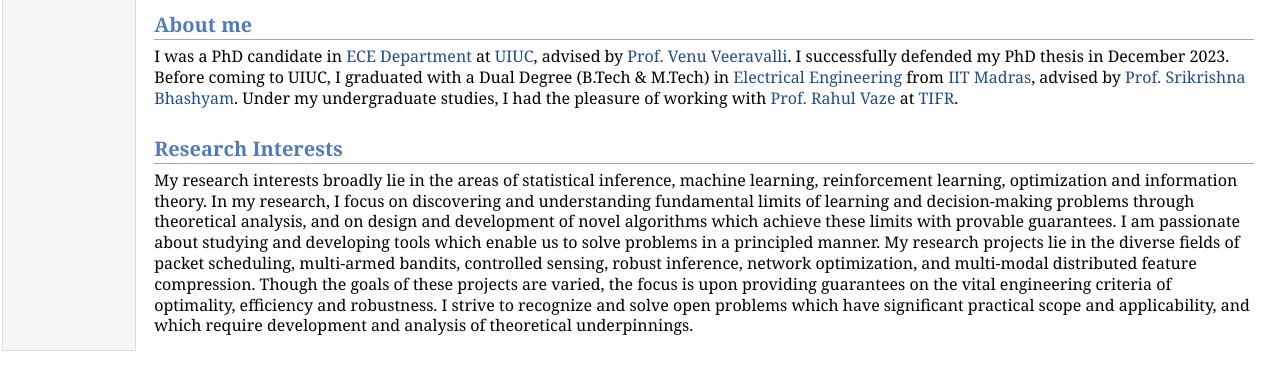
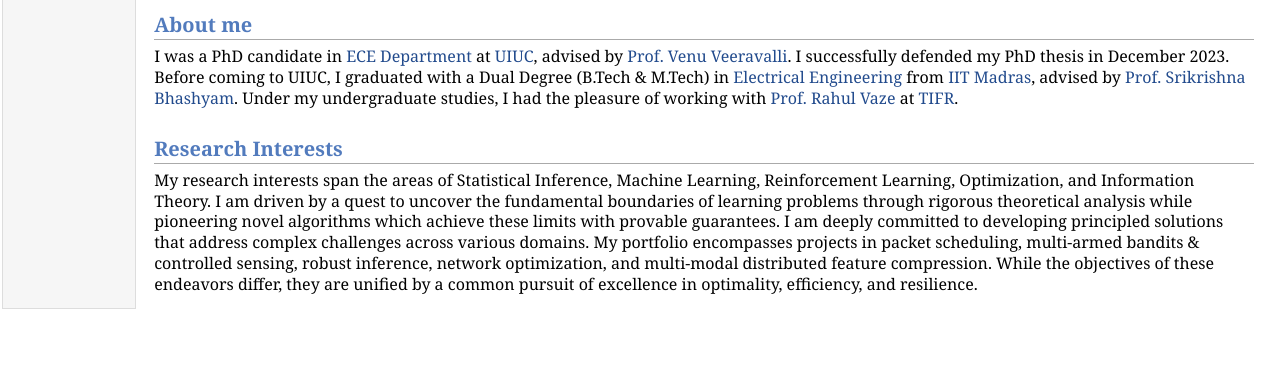
Before and after one commit to AdityaDeshmukh/adityadeshmukh.github.io, a plain HTML site: page index.html in a window 1280 px wide. Shown: the part 402-792 px from the top of the page. Drawn offline with nearby package versions, Linux system fonts and the light colour scheme; some packages are replaced by stand-ins of ours.

Commit message:
updated info

```diff
--- a/index.html
+++ b/index.html
@@ -73,19 +73,7 @@ Under my undergraduate studies, I had the pleasure of working with <a href="http
 </p>
 <h2>Research Interests
 </h2>
-<p>My research interests broadly lie in the areas of statistical inference, machine learning, reinforcement learning, optimization and information theory.
-
-In my research, I focus on discovering and understanding fundamental limits of learning and decision-making problems through theoretical analysis,
-
-and on design and development of novel algorithms which achieve these limits with provable guarantees.
-
-I am passionate about studying and developing tools which enable us to solve problems in a principled manner.
-
-My research projects lie in the diverse fields of packet scheduling, multi-armed bandits, controlled sensing, robust inference, network optimization, and multi-modal distributed feature compression.
-
-Though the goals of these projects are varied, the focus is upon providing guarantees on the vital engineering criteria of optimality, efficiency and robustness.
-
-I strive to recognize and solve open problems which have significant practical scope and applicability, and which require development and analysis of theoretical underpinnings.</p>
+<p>My research interests span the areas of Statistical Inference, Machine Learning, Reinforcement Learning, Optimization, and Information Theory. I am driven by a quest to uncover the fundamental boundaries of learning problems through rigorous theoretical analysis while pioneering novel algorithms which achieve these limits with provable guarantees. I am deeply committed to developing principled solutions that address complex challenges across various domains. My portfolio encompasses projects in packet scheduling, multi-armed bandits &amp; controlled sensing, robust inference, network optimization, and multi-modal distributed feature compression. While the objectives of these endeavors differ, they are unified by a common pursuit of excellence in optimality, efficiency, and resilience.</p>
 </td>
 </tr>
 </table>
```
Also changed, not shown: 1 other file.
